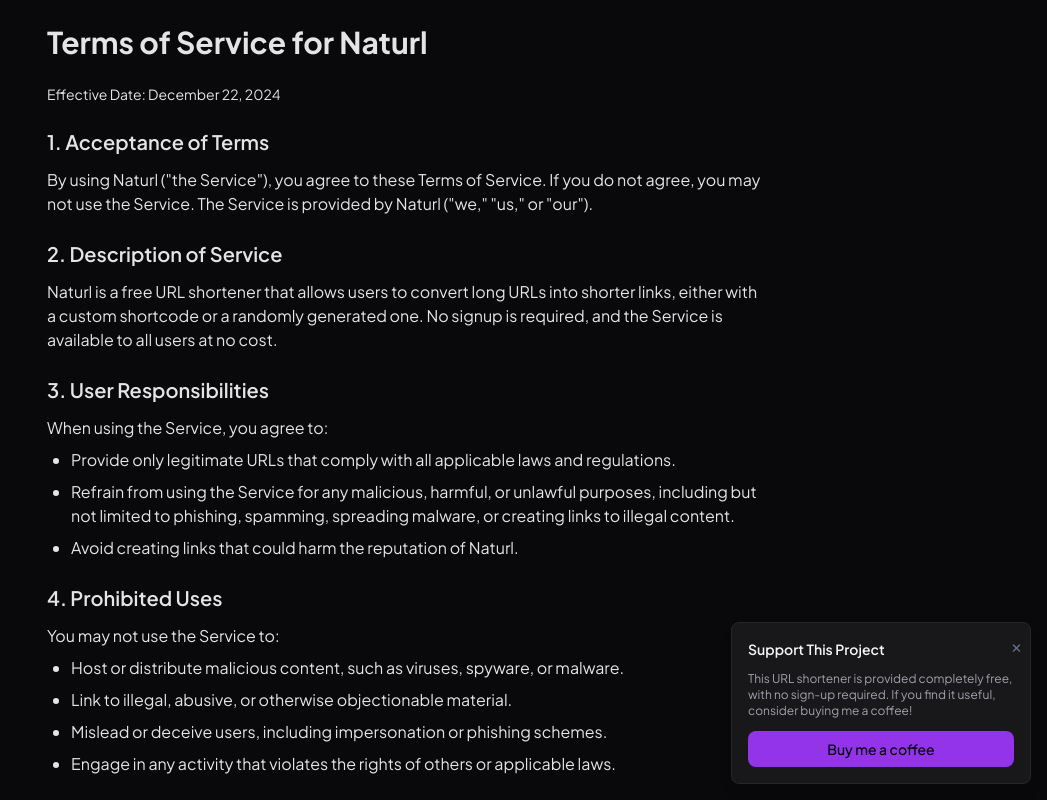
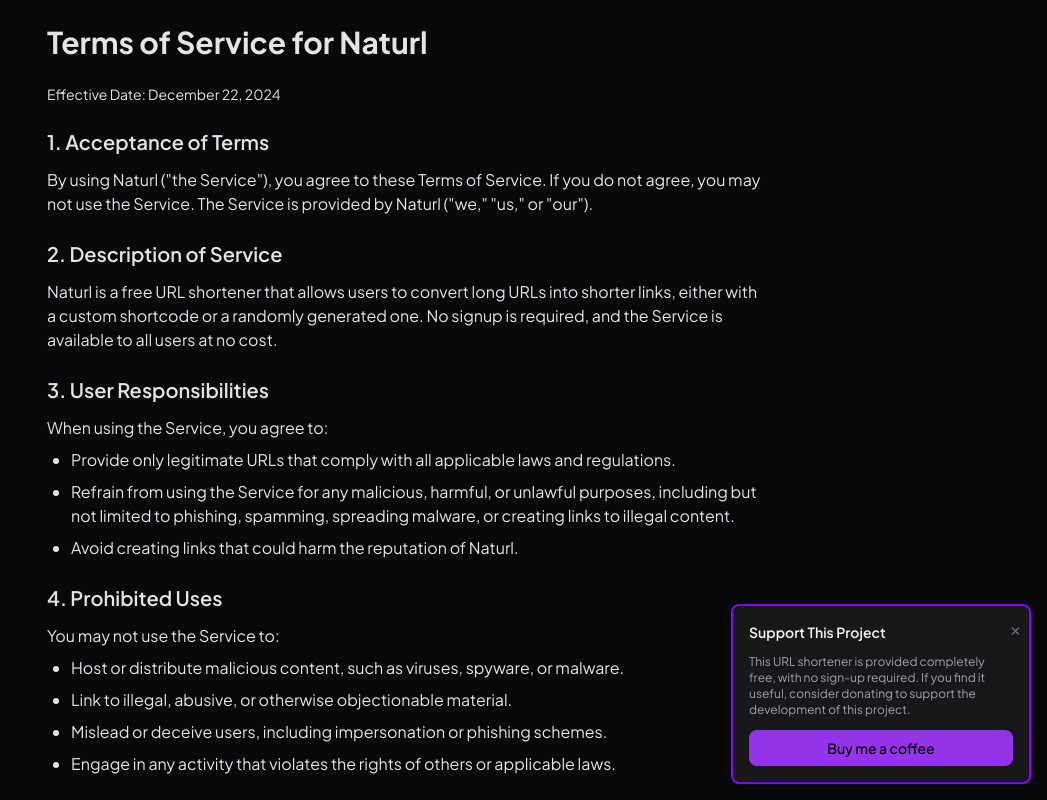
Before and after one commit to tobiasrasmsn/naturl, a Next.js app: page /terms in a window 1280 px wide. Shown: the top 800 px of the page, without its empty margins (233-1280 px from the left). Built offline with nearby package versions, Linux system fonts and the light colour scheme.

Commit message:
metadata and donation change

```diff
--- a/app/globals.css
+++ b/app/globals.css
@@ -95,3 +95,20 @@
 ::-webkit-scrollbar-thumb:hover {
     background: #525252;
 }
+@keyframes gradient-border {
+    0% {
+        border-color: #8400ff;
+    }
+    50% {
+        border-color: #ff7e9c;
+    }
+    100% {
+        border-color: #8400ff;
+    }
+}
+
+.animate-gradient-border {
+    border-width: 2px;
+    border-style: solid;
+    animation: gradient-border 3s infinite;
+}
--- a/app/layout.tsx
+++ b/app/layout.tsx
@@ -9,36 +9,23 @@
 const pjs = Plus_Jakarta_Sans({ subsets: ['latin'] });
 
 export const metadata: Metadata = {
+    metadataBase: new URL('https://www.naturl.link'),
     title: 'Naturl | URL Shortener',
     description: 'Shortening URLs has never been easier.',
-    keywords:
-        'url shortener, link shortener, short url, url shorter, link management, free url shortener, free link shortener, free short url, free url shorter, free link management',
+    alternates: {
+        canonical: '/',
+        languages: {
+            'en-US': '/en-US',
+        },
+    },
     openGraph: {
-        title: 'Naturl | URL Shortener',
-        description: 'Shortening URLs has never been easier.',
-        type: 'website',
-        url: 'https://www.naturl.link',
-        images: [
-            {
-                url: '/opengraph-image.jpg',
-                width: 1200,
-                height: 630,
-                alt: 'Naturl URL Shortener',
-            },
-        ],
+        images: '/opengraph-image.jpg',
     },
     twitter: {
         card: 'summary_large_image',
         title: 'Naturl | URL Shortener',
         description: 'Shortening URLs has never been easier.',
         images: ['/twitter-image.jpg'],
-    },
-    alternates: {
-        canonical: 'https://www.naturl.link',
-    },
-    robots: {
-        index: true,
-        follow: true,
     },
 };
 
--- a/components/shared/donate.tsx
+++ b/components/shared/donate.tsx
@@ -21,7 +21,7 @@
 
     return (
         <div className='p-4 md:p-0'>
-            <div className='fixed bottom-0 md:bottom-4 right-0 md:right-4 w-full md:w-[300px] bg-zinc-900 rounded-none md:rounded-lg shadow-lg p-4 border border-zinc-800 animate-fade-in z-[100]'>
+            <div className='fixed bottom-0 md:bottom-4 right-0 md:right-4 w-full md:w-[300px] bg-zinc-900 rounded-none md:rounded-lg shadow-lg p-4 border border-zinc-800 animate-fade-in z-[100] animate-gradient-border'>
                 <button
                     onClick={handleClose}
                     className='absolute top-2 right-2 text-gray-500 hover:text-gray-700 text-lg'
@@ -36,8 +36,8 @@
                     </h3>
                     <p className='text-xs text-zinc-400'>
                         This URL shortener is provided completely free, with no
-                        sign-up required. If you find it useful, consider buying
-                        me a coffee!
+                        sign-up required. If you find it useful, consider
+                        donating to support the development of this project.
                     </p>
                     <a
                         href='https://buymeacoffee.com/tobiasr'
```
